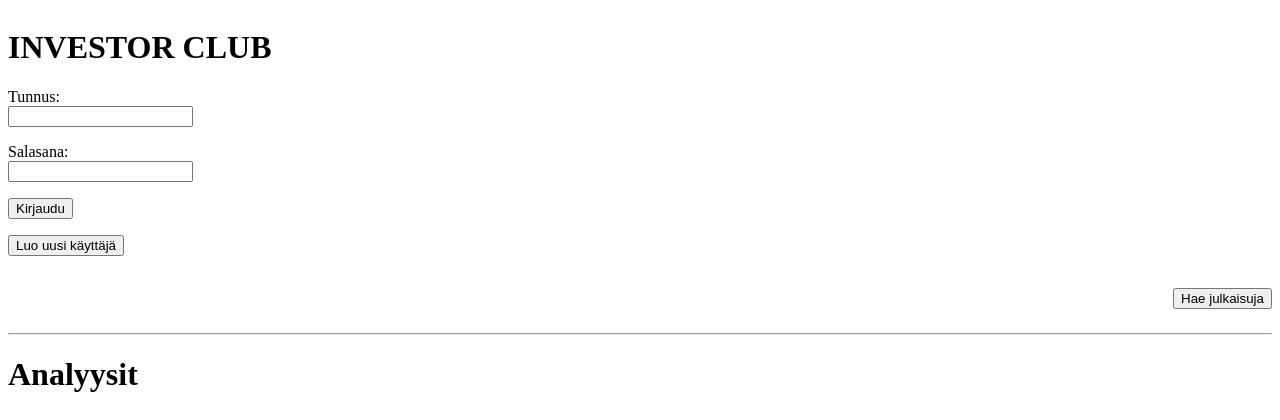
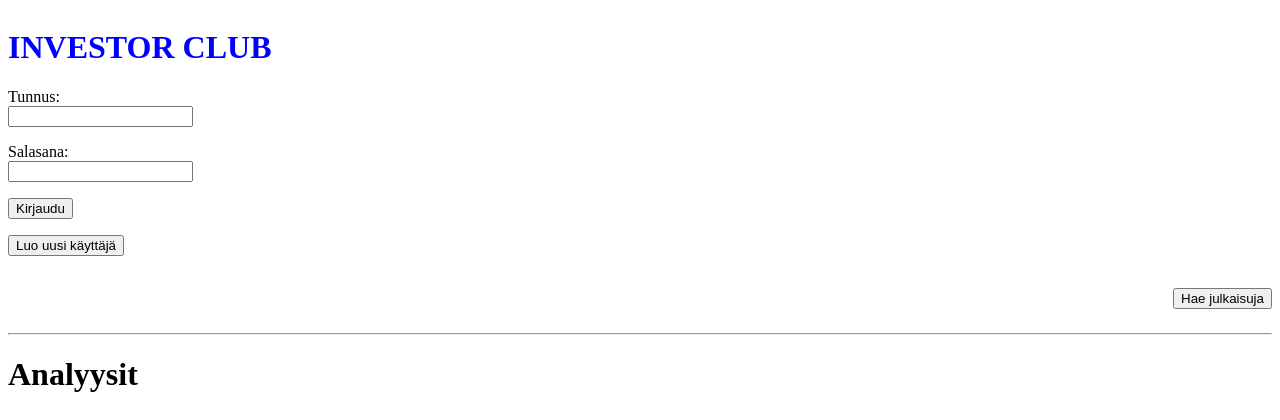
Before and after one commit to jopezizi/investor-club, a Flask app: page / in a window 1280 px wide. Shown: the top 420 px of the page. Run offline with Flask 3, Linux system fonts and the light colour scheme; data that the repository does not hold is empty.

Commit message:
Added color to the header ( will be moving it to css later )

```diff
--- a/templates/index.html
+++ b/templates/index.html
@@ -8,7 +8,7 @@
 
 <body>
   <div id ='header'>
-    <h1>INVESTOR CLUB</h1>
+    <h1><span style="color:blue">INVESTOR CLUB</span></h1>
     {% if session.username %}
     <p>
       Olet kirjautunut nimellä {{ session.username }}
```
